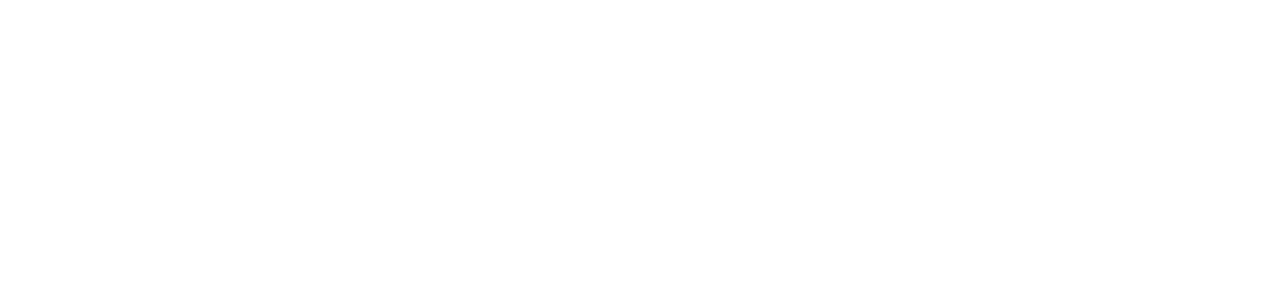
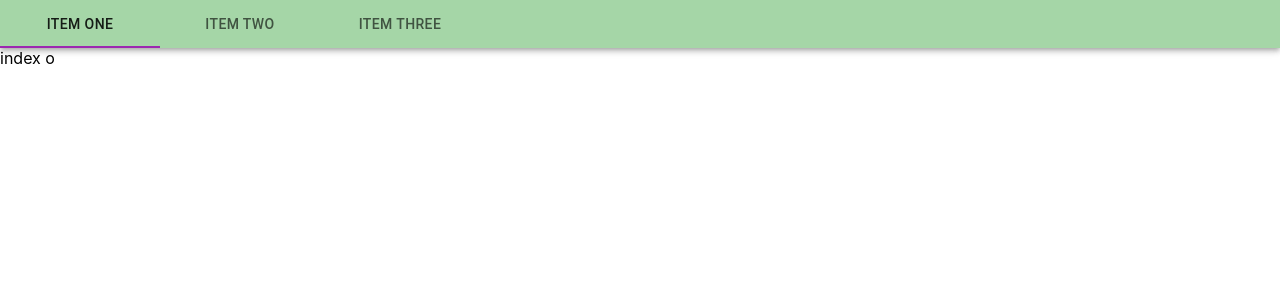
Before and after one commit to AshishGz/react-class-1, a React (Create React App) app: page /tab in a window 1280 px wide. Shown: the top 300 px of the page. Built offline with nearby package versions, Linux system fonts and the light colour scheme.

Commit message:
material UI

```diff
--- a/src/material-example/material-home.js
+++ b/src/material-example/material-home.js
@@ -4,8 +4,34 @@
 import Button from "@material-ui/core/Button/Button";
 import StartIcon from "@material-ui/icons/AccessAlarm"
 import ButtonGroup from "@material-ui/core/ButtonGroup/ButtonGroup";
+import Dialog from "@material-ui/core/Dialog/Dialog";
+import DialogTitle from "@material-ui/core/DialogTitle/DialogTitle";
+import DialogContent from "@material-ui/core/DialogContent/DialogContent";
+import DialogContentText from "@material-ui/core/DialogContentText/DialogContentText";
+import DialogActions from "@material-ui/core/DialogActions/DialogActions";
+import Menu from "@material-ui/core/Menu/Menu";
+import MenuItem from "@material-ui/core/MenuItem/MenuItem";
 
 class MaterialHome extends Component {
+    constructor(props){
+        super(props);
+        this.state={
+            open:false,
+            openMenu:false,
+            anchor:''
+        }
+    }
+
+    handleClose=()=>{
+        this.setState({open:false,openMenu:false})
+    }
+    openMenu=(event)=>{
+        this.setState({
+            anchor:event.currentTarget,
+            openMenu:true
+        })
+
+    }
     render() {
         return (
             <div>
@@ -14,20 +40,54 @@
                 <FormExample/>
                 </div>
                 <Button variant="outlined" color="secondary"
+                        onClick={this.openMenu}
                         startIcon={<StartIcon />}
                 >
                     Primary
                 </Button>
                 <Button variant="outlined" color="secondary"
+                        onClick={()=>this.setState({open:true})}
                         endIcon={<StartIcon />}
                 >
-                    Primary
+                    open dilaouge
                 </Button>
                 <ButtonGroup color="secondary" variant="contained" aria-label="outlined primary button group">
                     <Button>One</Button>
                     <Button>Two</Button>
                     <Button>Three</Button>
                 </ButtonGroup>
+                <Dialog
+                    open={this.state.open}
+                    onClose={this.handleClose}
+                    aria-labelledby="alert-dialog-title"
+                    aria-describedby="alert-dialog-description"
+                >
+                    <DialogTitle id="alert-dialog-title">{"Use Google's location service?"}</DialogTitle>
+                    <DialogContent>
+                        <DialogContentText id="alert-dialog-description">
+                            Let Google help apps determine location. This means sending anonymous location data to
+                            Google, even when no apps are running.
+                        </DialogContentText>
+                    </DialogContent>
+                    <DialogActions>
+                        <Button onClick={this.handleClose} color="primary">
+                            Disagree
+                        </Button>
+                        <Button onClick={this.handleClose} color="primary" autoFocus>
+                            Agree
+                        </Button>
+                    </DialogActions>
+                </Dialog>
+                <Menu
+                    id="simple-menu"
+                    anchorEl={this.state.anchor}
+                    open={this.state.openMenu}
+                    onClose={this.handleClose}
+                >
+                    <MenuItem onClick={this.handleClose}>Profile</MenuItem>
+                    <MenuItem onClick={this.handleClose}>My account</MenuItem>
+                    <MenuItem onClick={this.handleClose}>Logout</MenuItem>
+                </Menu>
             </div>
         );
     }
--- /dev/null
+++ b/src/material-example/tabUI.js
@@ -0,0 +1,48 @@
+import React, {Component} from 'react';
+import AppBar from "@material-ui/core/AppBar/AppBar";
+import Tabs from "@material-ui/core/Tabs/Tabs";
+import Tab from "@material-ui/core/Tab/Tab";
+
+class TabUi extends Component {
+    constructor(props) {
+        super(props);
+        this.state={
+            tabIndex:0
+        }
+    }
+    handleChange=(event,newValue)=>{
+        this.setState({
+            tabIndex:newValue
+        })
+
+    }
+
+
+    render() {
+        return (
+            <div>
+                <AppBar position="static">
+                    <Tabs value={this.state.tabIndex} onChange={this.handleChange} aria-label="simple tabs example">
+                        <Tab label="Item One"  />
+                        <Tab label="Item Two" />
+                        <Tab label="Item Three"  />
+                    </Tabs>
+                </AppBar>
+                {this.state.tabIndex==0?
+                <div>
+                   index o
+                </div>:''}
+                {this.state.tabIndex==1?
+                <div>
+                   index 1
+                </div>:''}
+                {this.state.tabIndex==2?
+                <div>
+                   index 2
+                </div>:''}
+            </div>
+        );
+    }
+}
+
+export default TabUi;
--- a/src/routes.js
+++ b/src/routes.js
@@ -10,6 +10,7 @@
 import ApiCall from "./apiCall";
 import MySecondComponent from "./component/mySecondComponent";
 import MaterialHome from "./material-example/material-home";
+import TabUi from "./material-example/tabUI";
 
 class Routes extends Component {
     render() {
@@ -32,6 +33,9 @@
                             <Route path="/dynamicRoute/:id/:value" exact>
                                 <MySecondComponent/>
                             </Route>
+                            <Route path="/tab" exact>
+                                <TabUi/>
+                            </Route>
                         </Switch>
                 </Router>
             </div>
```
Also changed, not shown: 1 other file (tests, documents, lock files or other folders).
